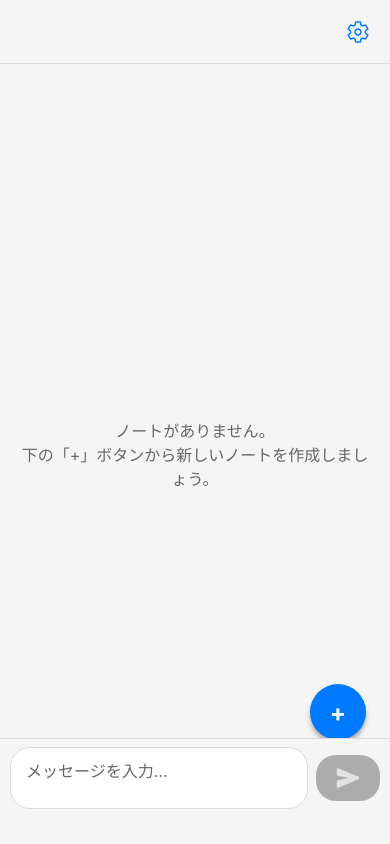
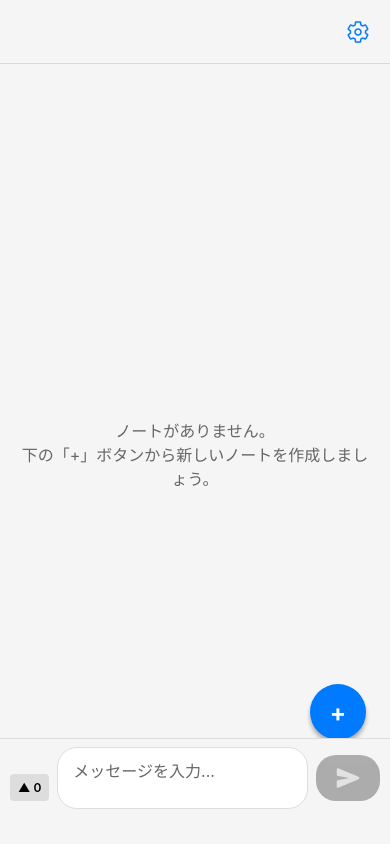
Before and after one commit to iwamaki/Noteapp, a React Native app: screen /NoteList in a window 390 px wide. Built offline with nearby package versions, Linux system fonts and the light colour scheme.

Commit message:
feat(chat): Display chat history count even when empty\n\n- Modify the chat input bar to always display the chat history count (e.g., "▲ 0")\n  even when there are no messages, allowing users to expand the chat area\n  regardless of message presence.

```diff
--- a/app/features/chat/ChatInputBar.tsx
+++ b/app/features/chat/ChatInputBar.tsx
@@ -189,7 +189,7 @@ export const ChatInputBar: React.FC<ChatInputBarProps> = ({
 
       {/* 入力エリア（常に表示） */}
       <View style={styles.inputArea}>
-        {!isExpanded && messages.length > 0 && (
+        {!isExpanded && (
           <TouchableOpacity
             onPress={() => setIsExpanded(true)}
             style={styles.expandButton}
```
